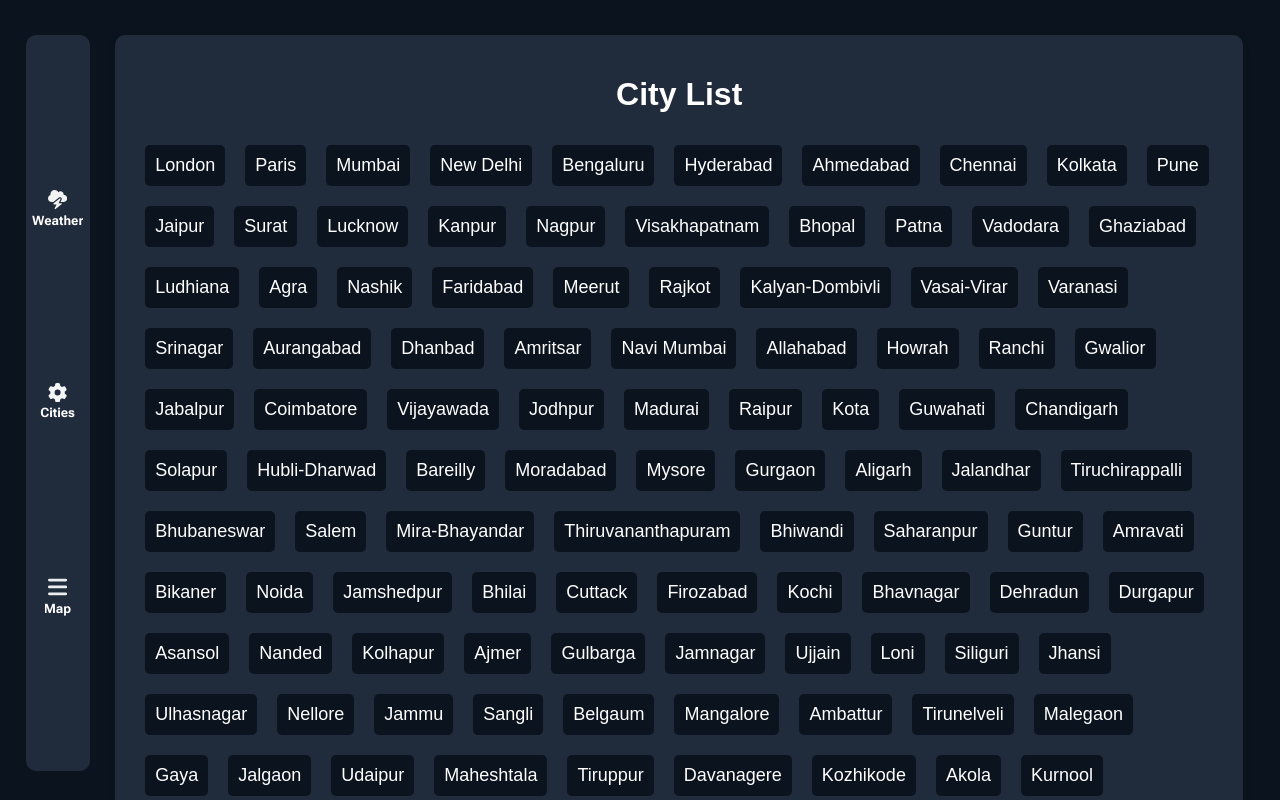
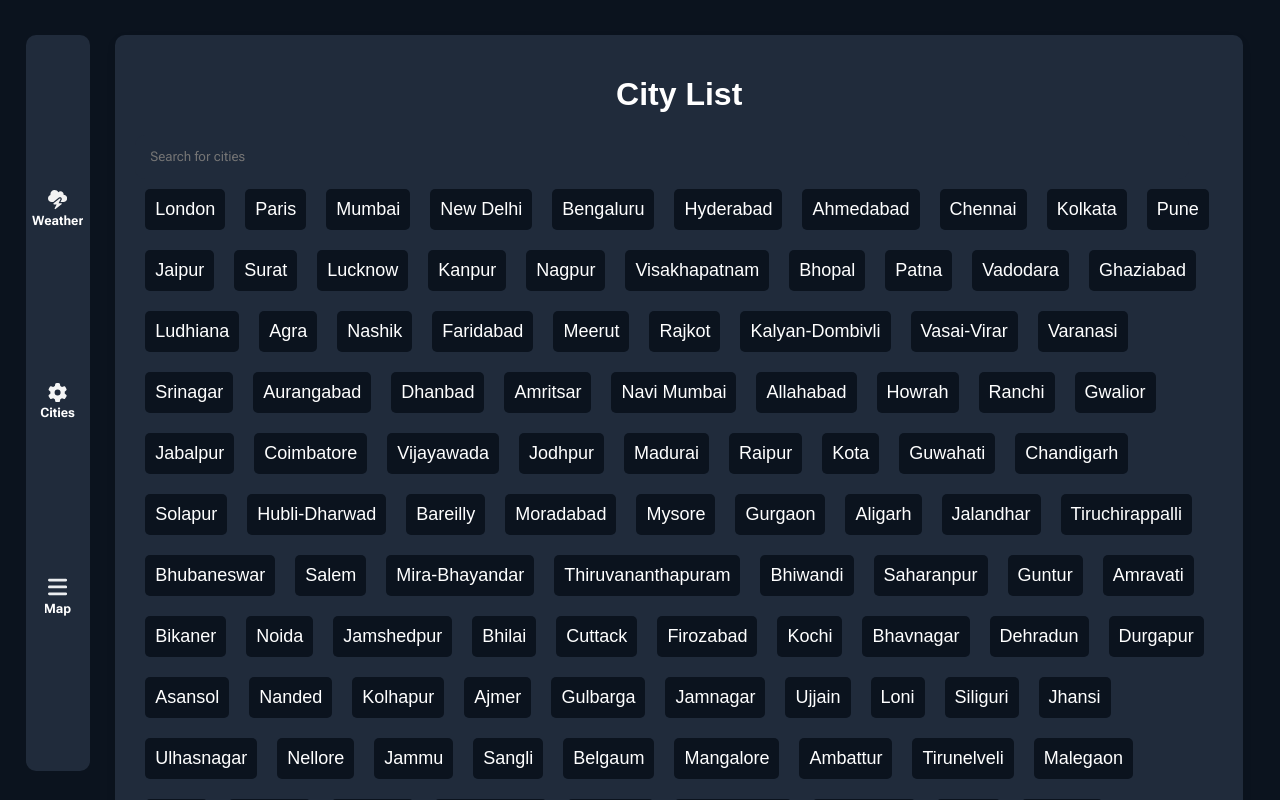
Before and after one commit to raghulS2004/Weather-App, a React (Create React App) app in the folder front/: page /city in a window 1280 px wide. Shown: the top 800 px of the page. Built offline with nearby package versions, Linux system fonts and the light colour scheme; no server answers.

Commit message:
search bar -city added

```diff
--- a/front/src/components/Cities.jsx
+++ b/front/src/components/Cities.jsx
@@ -4,8 +4,22 @@ import { useNavigate } from "react-router-dom";
 import cityList from "./cityList.js";
 
 function Cities({setCity}) {
-
+  const [searchquery,setSearchQuery]=useState('');
+  const [filteredCities,setFilteredCities]=useState(cityList)
   const navigate=useNavigate();
+  function handleSearch(event){
+    const term=event.target.value;
+    setSearchQuery(term);
+    if (term === '') {
+      setFilteredCities(cityList);
+    } else {
+      setFilteredCities(
+        cityList.filter(city =>
+          city.toLowerCase().includes(term)
+        )
+      );
+  }
+}
   function handleCityClick(city) {
     setCity(city);
     navigate("/")
@@ -14,8 +28,14 @@ function Cities({setCity}) {
   return (
     <div className="city-list-container">
       <h1>City List</h1>
+      <input
+      className="search-city" type="text"
+      placeholder="Search for cities"
+      value={searchquery}
+      onChange={handleSearch} />
+      {filteredCities.length>0 &&(
       <ul>
-        {cityList.map((city, index) => (
+        {filteredCities.map((city, index) => (
           <li
             key={index}
             data-city={city}
@@ -24,7 +44,7 @@ function Cities({setCity}) {
             {city}
           </li>
         ))}
-      </ul>
+      </ul>)}
     </div>
   );
 }
--- a/front/src/components/css/citylist.css
+++ b/front/src/components/css/citylist.css
@@ -1,7 +1,8 @@
 /* CityList.css */
-body{
+body {
   overflow: auto;
 }
+
 .city-list-container {
   background-color: #202B3B;
   padding: 20px;
@@ -44,6 +45,29 @@ body{
   background-color: #007bff;
   color: #fff;
 }
+
+.search-city {
+  background-color: #202B3B;
+  border-radius: 10px;
+  color: white;
+  padding: 10px 15px;
+  width: 80vw;
+  background-color: #202B3B;
+  border: none;
+  height: 3vh;
+  border-radius: 10px;
+  font-family: "Roboto Flex",sans-serif;
+}
+
+.search-bar input:focus{
+    outline: none;
+}
+.search-bar input::placeholder{
+    color: white;
+}
+p{
+    color: aliceblue;
+}
 @media screen and (max-width: 576px) {
   .city-list-container {
     margin: 2vh 2vw;
```
Lines whose indentation alone changed are shown as unchanged.
